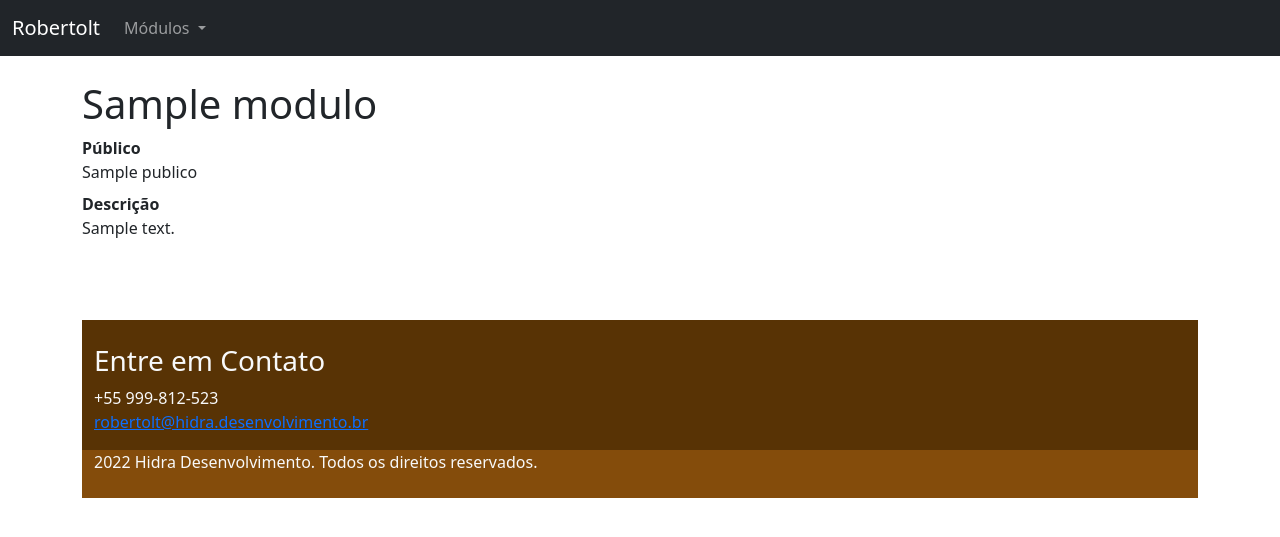
After one commit to Robertolt/rblt-django, a Django app: template pyrblt/modulos/templates/modulos/modulo_detalhe.html in a window 1280 px wide. The commit adds this page. Shown: the top 537 px of the page. Run offline with Django 3.2, Linux system fonts and the light colour scheme; the template is opened without the code that fills it: most values are stand-ins (such as "Sample title", 1, 10 or a date in 2020); some libraries are stand-ins or nearby versions.

```diff
--- a/pyrblt/base/templates/base/base.html
+++ b/pyrblt/base/templates/base/base.html
@@ -34,7 +34,7 @@
           </a>
           <ul class="dropdown-menu dropdown-menu-dark" aria-labelledby="navbarDarkDropdownMenuLink">
               {% for modulo in MODULOS %}
-            <li><a class="dropdown-item" href="#">{{ modulo.titulo }}</a></li>
+            <li><a class="dropdown-item" href="#">{{ modulo.get_absolute_url }}</a></li>
               {% endfor %}
           </ul>
         </li>
--- a/pyrblt/modulos/facade.py
+++ b/pyrblt/modulos/facade.py
@@ -9,3 +9,7 @@ def listar_modulos_ordenados() -> List[Modulo]:
     :return:
     """
     return list(Modulo.objects.order_by('order').all())
+
+
+def encontrar_modulo(slug: str) -> Modulo:
+    return Modulo.objects.get(slug=slug)
--- /dev/null
+++ b/pyrblt/modulos/templates/modulos/modulo_detalhe.html
@@ -0,0 +1,19 @@
+{%  extends 'base/base.html' %}
+{% load static %}
+{% block title %}{{ modulo.titulo }}{% endblock title %}
+{% block description %}Página com detalhes do módulo{{ modulo.titulo }}{% endblock description %}
+{% block body%}
+     <div class="container">
+	<div class="row">
+		<div class="mt-4 mb-3 col-md-12">
+            <h1>{{ modulo.titulo }}</h1>
+            <dl>
+                <dt>Público</dt>
+                <dd>{{ modulo.publico }}</dd>
+                <dt>Descrição</dt>
+                <dd>{{ modulo.descricao }}</dd>
+            </dl>
+	</div>
+</div>
+
+{% endblock body %}
--- a/pyrblt/urls.py
+++ b/pyrblt/urls.py
@@ -22,6 +22,7 @@ urlpatterns = [
     path('admin/', admin.site.urls),
     path('', include('pyrblt.base.urls')),
     path('aperitivos/', include('pyrblt.aperitivos.urls')),
+    path('modulos/', include('pyrblt.modulos.urls')),
 ]
 
 if settings.DEBUG:
```
Also changed, not shown: pyrblt/base/tests/test_home.py (+1 -1 lines), pyrblt/modulos/tests/test_de_modulo_detalhe.py (added, +30 -0 lines), pyrblt/modulos/urls.py (added, +9 -0 lines), pyrblt/modulos/migrations/0005_aula.py (added).
